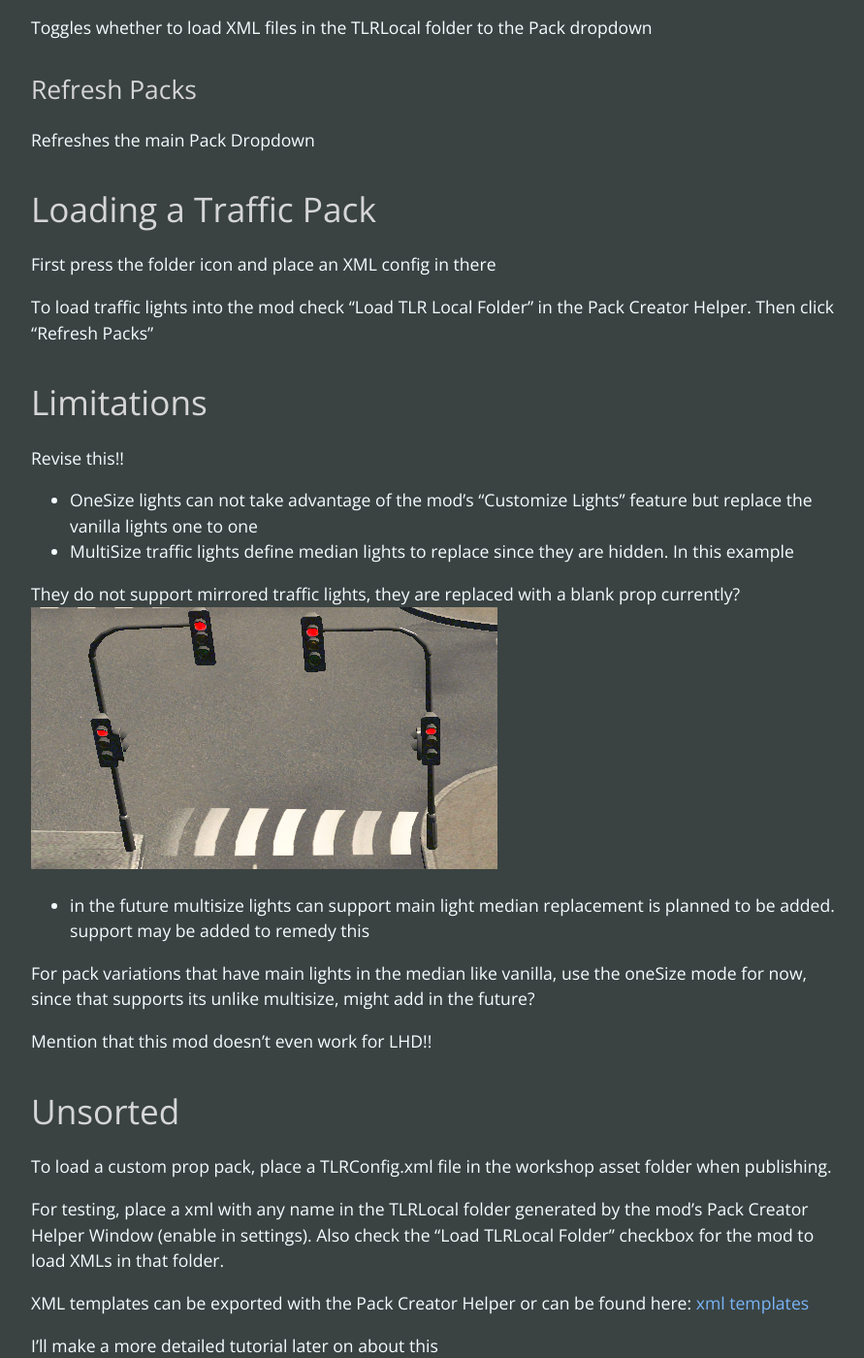
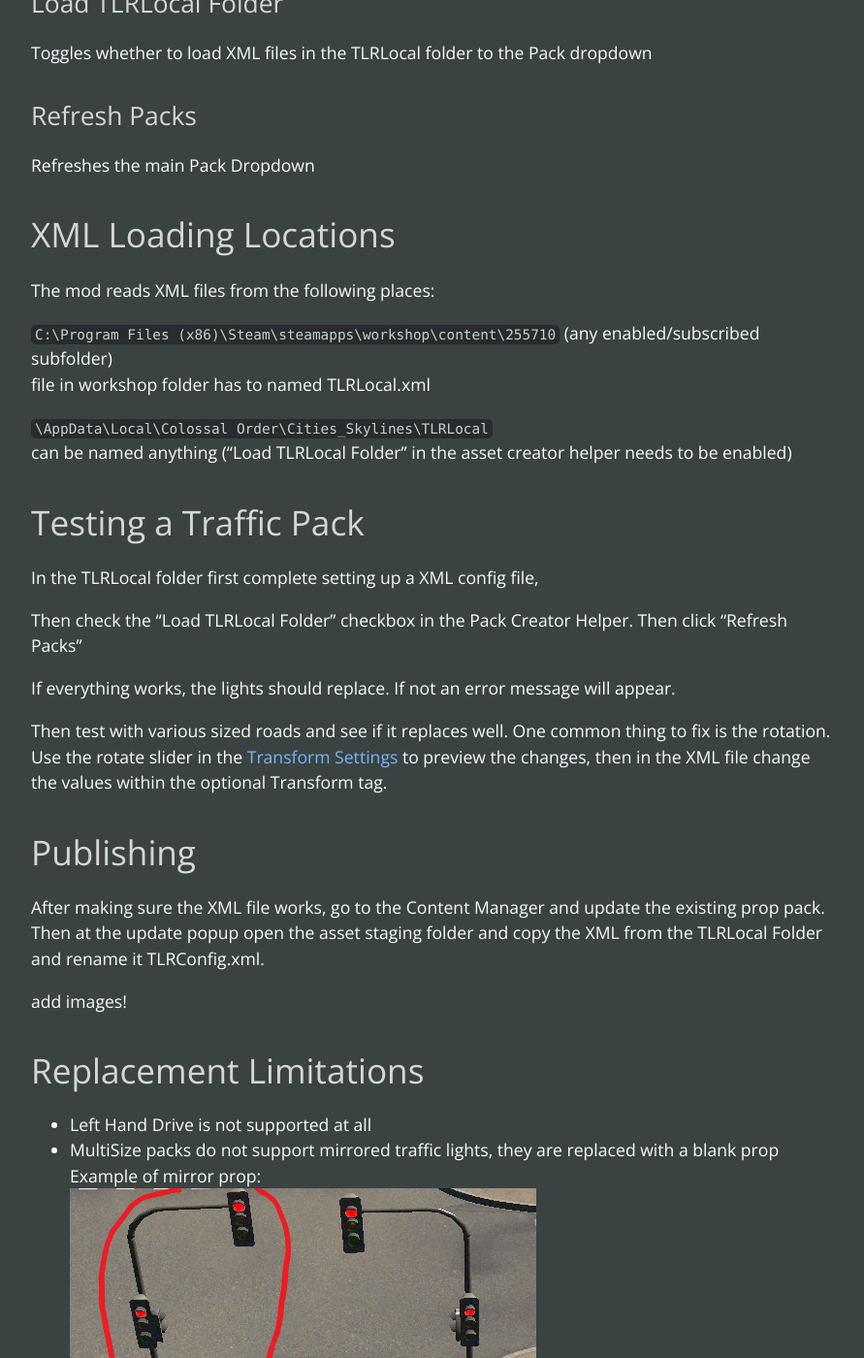
Before and after one commit to Cgameworld/TrafficLightReplacer-Site, a Jekyll site: the page built from _posts/documentation/2000-01-03-pack-creation.md, in a window 1280 px wide and 1400 px high, scrolled down 6459 px. Shown: the whole window at 97% size, without its empty margins (192-1083 px from the left). Built offline with Jekyll 4.4.1, drawn with Linux system fonts in a browser that asks for light colours; a style sheet for code colours, icons or effects is not loaded; some of the changed text lies outside the part shown.

Commit message:
pack creation mostly finished

````diff
--- a/_posts/documentation/2000-01-03-pack-creation.md
+++ b/_posts/documentation/2000-01-03-pack-creation.md
@@ -91,7 +91,7 @@ Tooltip shown in the customization dropdown (**MultiSize only**)
 ### Transform
 (**optional**)\
 \
-Default transform settings for the pack\
+Default transform settings for the pack
 
 ### DropdownSelectionIndex
 (**optional, MultiSize only**)\
@@ -111,6 +111,7 @@ To have the second traffic light in this list to be selected on default, change
 ### ForceDefaultSideSignalPole
 (**optional, MultiSize only**)\
 Forces the signal pole light to be always at the opposite side of the road when the default side is enabled, instead of only when the optional setting in the global option menu settings is enabled (only used in special cases)
+
 
 # Pack Creator Helper
 
@@ -133,7 +134,7 @@ This copies the selected prop's name into the name box. Use the [Find It! 2](htt
 
 Copies the prop name to the clipboard
 
-## Folder
+## Folder Icon
 
 Opens the TLRLocal folder, place XML files you want to test here
 
@@ -145,49 +146,37 @@ Toggles whether to load XML files in the TLRLocal folder to the Pack dropdown
 
 Refreshes the main Pack Dropdown
 
-# Loading a Traffic Pack
+# XML Loading Locations
 
-First press the folder icon and place an XML config in there
+The mod reads XML files from the following places:
 
-To load traffic lights into the mod check "Load TLR Local Folder" in the Pack Creator Helper. Then click "Refresh Packs"
+```C:\Program Files (x86)\Steam\steamapps\workshop\content\255710``` (any enabled/subscribed subfolder) \
+file in workshop folder has to named TLRLocal.xml
+
+```\AppData\Local\Colossal Order\Cities_Skylines\TLRLocal``` \
+can be named anything ("Load TLRLocal Folder" in the asset creator helper needs to be enabled)
+
+# Testing a Traffic Pack
+
+In the TLRLocal folder first complete setting up a XML config file,
+
+Then check the "Load TLRLocal Folder" checkbox in the Pack Creator Helper. Then click "Refresh Packs"
+
+If everything works, the lights should replace. If not an error message will appear.
+
+Then test with various sized roads and see if it replaces well. One common thing to fix is the rotation. Use the rotate slider in the [Transform Settings](/documentation/main-window/#transform-settings) to preview the changes, then in the XML file change the values within the optional Transform tag.
 
 
+# Publishing
 
+After making sure the XML file works, go to the Content Manager and update the existing prop pack. Then at the update popup open the asset staging folder and copy the XML from the TLRLocal Folder and rename it TLRConfig.xml.
 
-# Limitations
+add images!
 
+# Replacement Limitations
 
-Revise this!!
-- OneSize lights can not take advantage of the mod's "Customize Lights" feature but replace the vanilla lights one to one
-- MultiSize traffic lights define median lights to replace since they are hidden. In this example
-
-They do not support mirrored traffic lights, they are replaced with a blank prop currently?
+- Left Hand Drive is not supported at all
+- MultiSize packs do not support mirrored traffic lights, they are replaced with a blank prop
+Example of mirror prop:\
 ![example-1](/assets/images/twotrafficlightexample.png)
-- in the future multisize lights can support main light median replacement is planned to be added. support may be added to remedy this
-
-
-For pack variations that have main lights in the median like vanilla, use the oneSize mode for now, since that supports its unlike multisize, might add in the future?
-
-Mention that this mod doesn't even work for LHD!!
-
-# Unsorted
-
-To load a custom prop pack, place a TLRConfig.xml file in the workshop asset folder when publishing.
-
-For testing, place a xml with any name in the TLRLocal folder generated by the mod’s Pack Creator Helper Window (enable in settings). Also check the “Load TLRLocal Folder” checkbox for the mod to load XMLs in that folder.
-
-XML templates can be exported with the Pack Creator Helper or can be found here: [xml templates](https://github.com/Cgameworld/TrafficLightReplacer/tree/master/TrafficLightReplacer/Templates)
-
-I’ll make a more detailed tutorial later on about this
-
-The mod reads files from
-
-C:\Program Files (x86)\Steam\steamapps\workshop\content\255710 (any enabled/subscribed subfolder) - file in workshop folder has to named TLRLocal.xml
-
-\AppData\Local\Colossal Order\Cities_Skylines\TLRLocal - can be named anything
-
-Two xml types exist, onesize and multisize. Onesize (mostly for legacy packs) replaces vanilla signals one to one , while multisize is the main custom implementation that has support for traffic light variations, etc.
-
-All the types (small, medium, large, signal pole) have to have at least one member otherwise the mod doesn’t work
-
-[url=https://github.com/Cgameworld/TrafficLightReplacer] GitHub page [/url]
+- For pack variations that have mirrored lights in the median of roads like vanilla lights, use the OneSize XML type
````
Also changed, not shown: _posts/changelog/2020-11-20-0.8.md (deleted, +0 -7 lines), _posts/changelog/2020-11-23-0.8.1.md (deleted, +0 -7 lines), _posts/changelog/2020-11-26-0.9.md (deleted, +0 -6 lines), _posts/changelog/2020-7-15-0.5.md (deleted, +0 -7 lines), _posts/changelog/2020-7-26-0.5.1.md (deleted, +0 -7 lines), _posts/changelog/2020-7-29-0.5.2.md (deleted, +0 -7 lines), _posts/documentation/2000-01-06-changelog.md (+24 -14 lines), assets/images/twotrafficlightexample.png.
